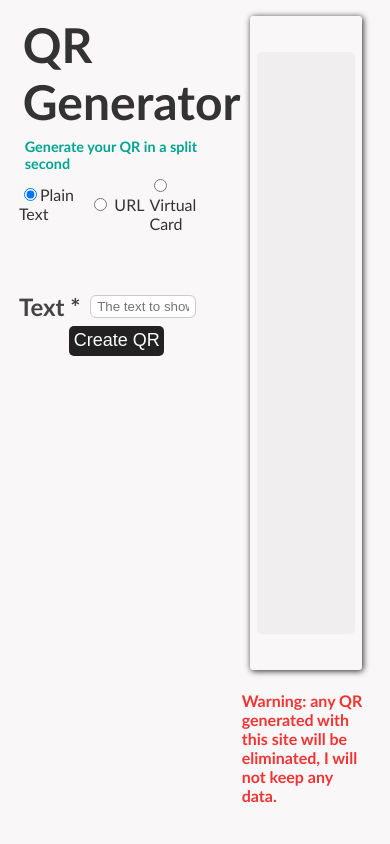
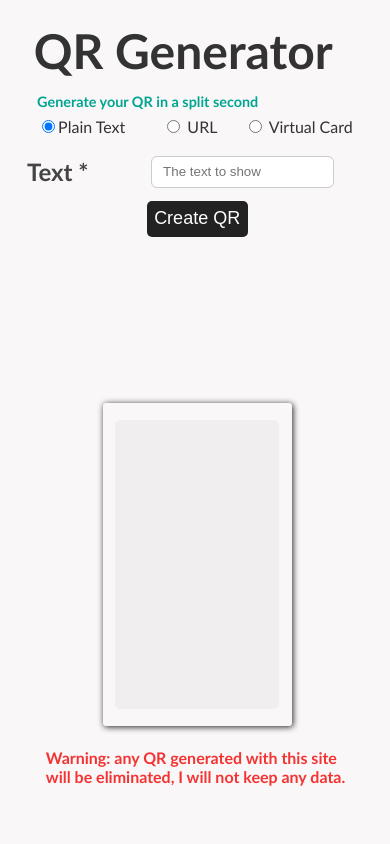
Before and after one commit to KyleHyde14/QR_generator, a Flask app: page / in a window 390 px wide. Run offline with Flask 3, Linux system fonts and the light colour scheme.

Commit message:
adding responsiveness

```diff
--- a/static/styles.css
+++ b/static/styles.css
@@ -27,6 +27,7 @@ h3{
     display: flex;
     flex-direction: column;
     justify-content: start;
+    overflow: auto;
 }
 
 .qr_canvas{
@@ -48,7 +49,7 @@ h3{
 
 .rectangle_out{
     max-height: 80%;
-    width: 70%;
+    width: 80%;
     margin: 5% 0 0 0;
     border-radius: 3px;
     box-shadow: 1px 1px 6px #222;
@@ -145,3 +146,29 @@ form label{
     border: none;
     cursor: pointer;
 }
+
+@media (max-width: 668px) {
+    body{
+        flex-direction: column;
+    }
+
+    .qr_canvas{
+        flex: 1.3;
+    }
+    .rectangle_out{
+        max-height: 70%;
+        width: 50%;
+        margin: 5% 0 0 0;
+        border-radius: 3px;
+        box-shadow: 1px 1px 6px #222;
+        display: grid;
+        place-items: center;
+        flex: 9;
+    }
+
+    .rectangle_in img{
+        max-height: 80%;
+        max-width: inherit;
+        align-self: center;
+    }
+  }
```
